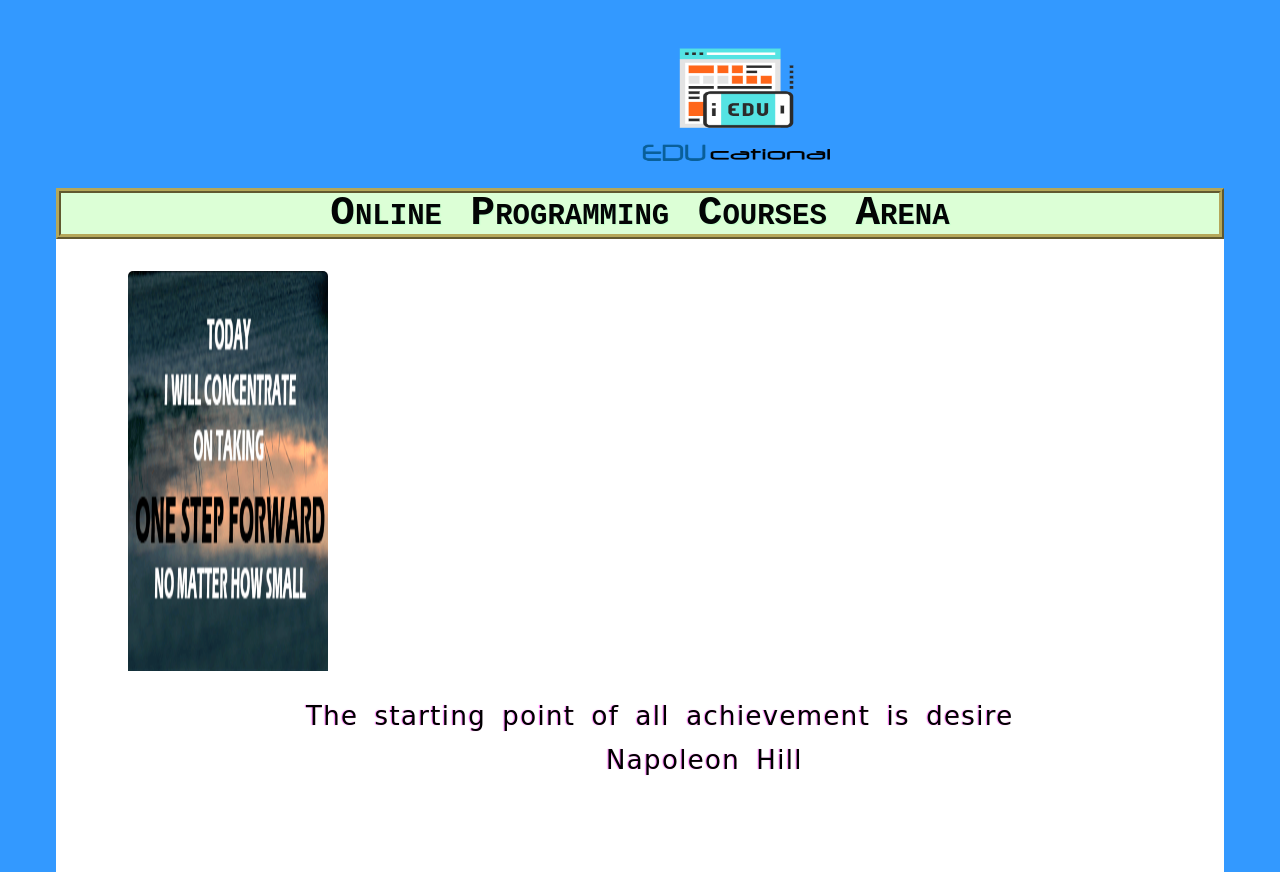
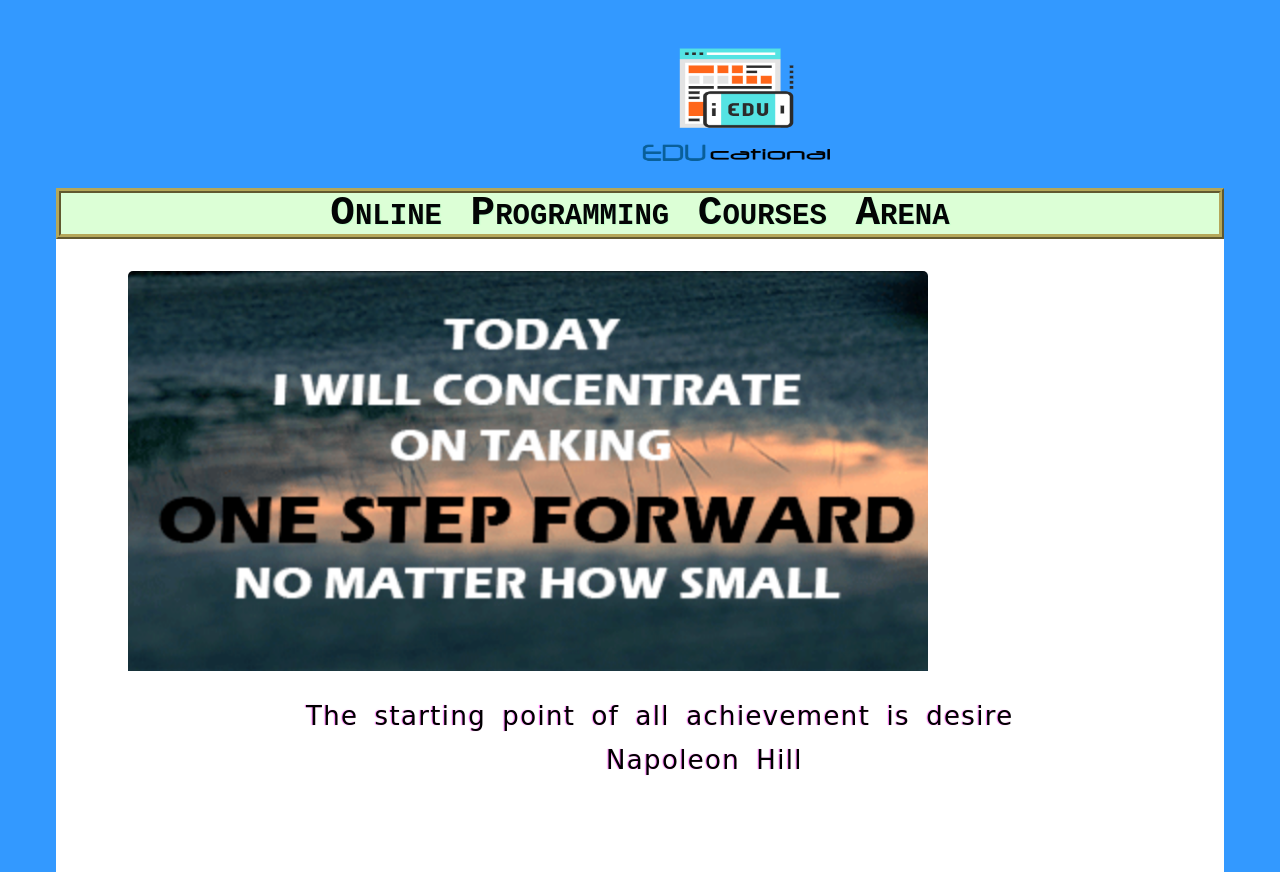
Before and after one commit to gowtham-star/gowtham-star.github.io, a PHP site: page / in a window 1280 px wide. Shown: the top 872 px of the page. Run offline with PHP 8.4, Linux system fonts and the light colour scheme; some libraries are stand-ins or nearby versions.

Commit message:
Update productscard.css

```diff
--- a/productscard.css
+++ b/productscard.css
@@ -82,7 +82,7 @@ html,body {
 }
 
 .slider-wrapper {
-	width: 200px;
+	width: 800px;
 	height: 400px;
 	position: relative;
 }
```
